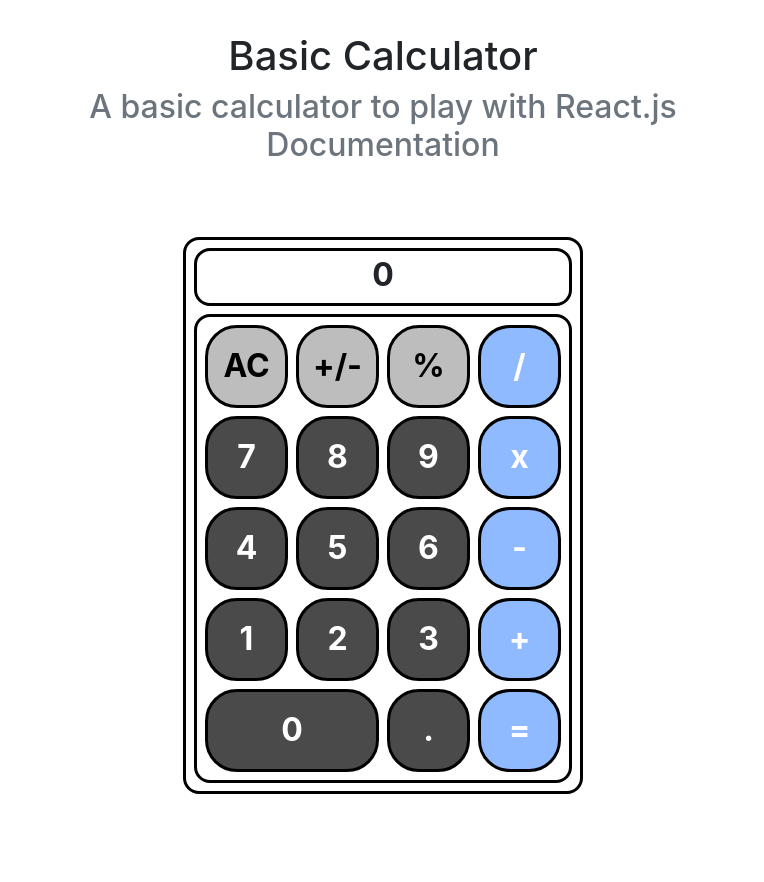
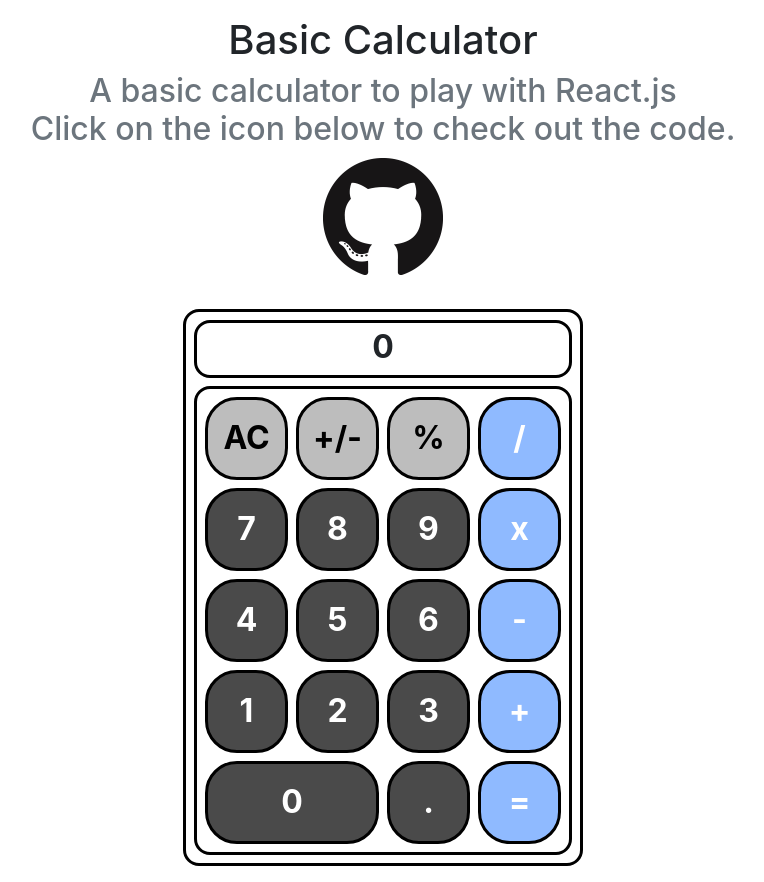
Before and after one commit to mtian725/BasicCalculator, a website: page index.html in a window 1280 px wide. Shown: the whole page, without its empty margins (257-1021 px from the left). Before the commit the page ends 826 px from the top, so only its background shows below. Drawn offline with nearby package versions, Linux system fonts and the light colour scheme.

Commit message:
some wording edits

```diff
--- a/index.html
+++ b/index.html
@@ -19,10 +19,11 @@
           <div class="text-muted">
             A basic calculator to play with React.js
           </div>
-          <div class="text-muted" href="https://github.com/mtian725/BasicCalculator">
-            Documentation
+          <div class="text-muted">
+            Click on the icon below to check out the code.
           </div>
         </h2>
+        <img src="./GitHub-Mark-120px-plus.png" alt="Github Logo" href="https://github.com/mtian725/BasicCalculator">
       </div>
     </div>
 
--- a/styles.css
+++ b/styles.css
@@ -1,7 +1,7 @@
 
 .container {
   justify-content: center;
-  padding: 2rem;
+  padding: 1rem;
 }
 
 .center {
```
Also changed, not shown: GitHub-Mark-120px-plus.png (added).
